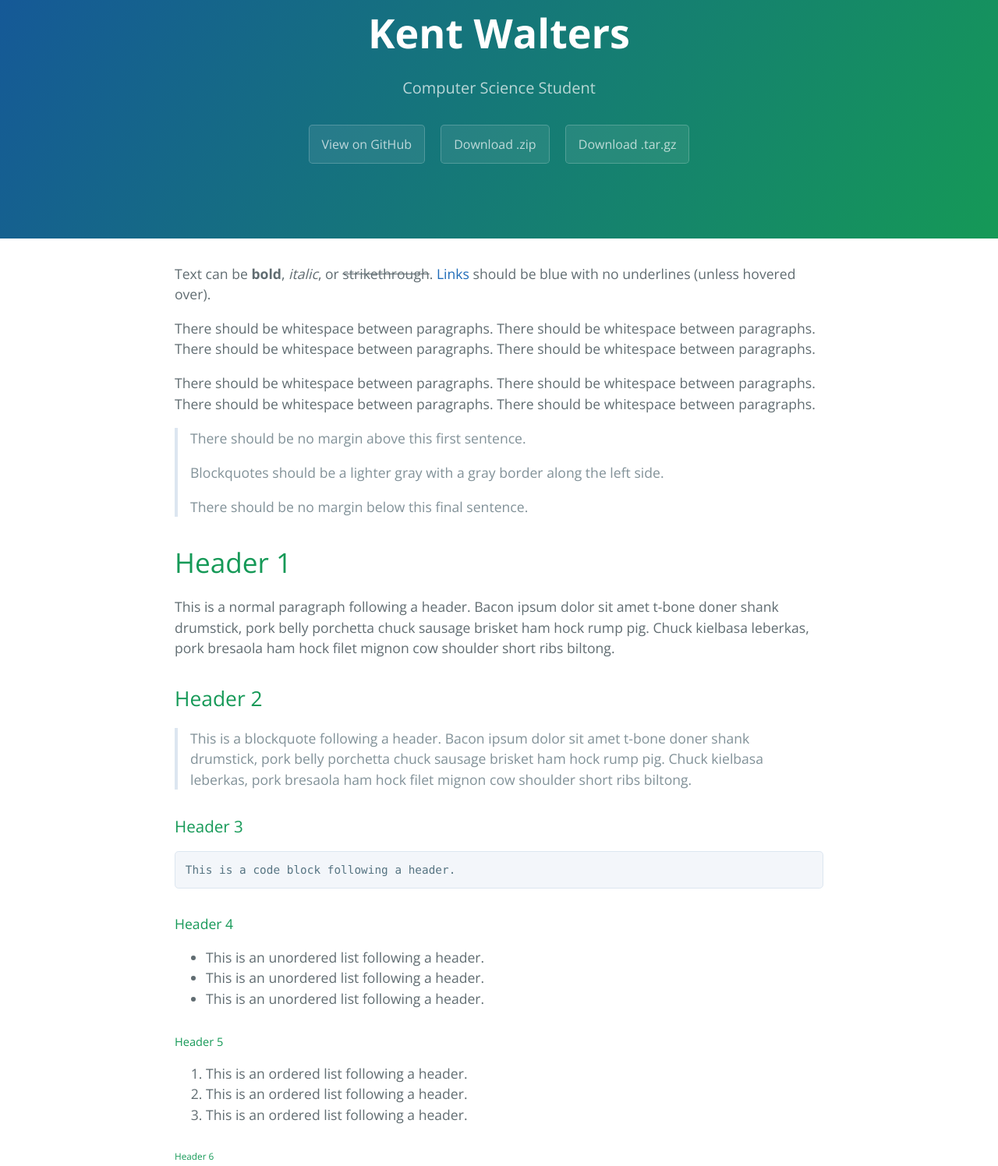
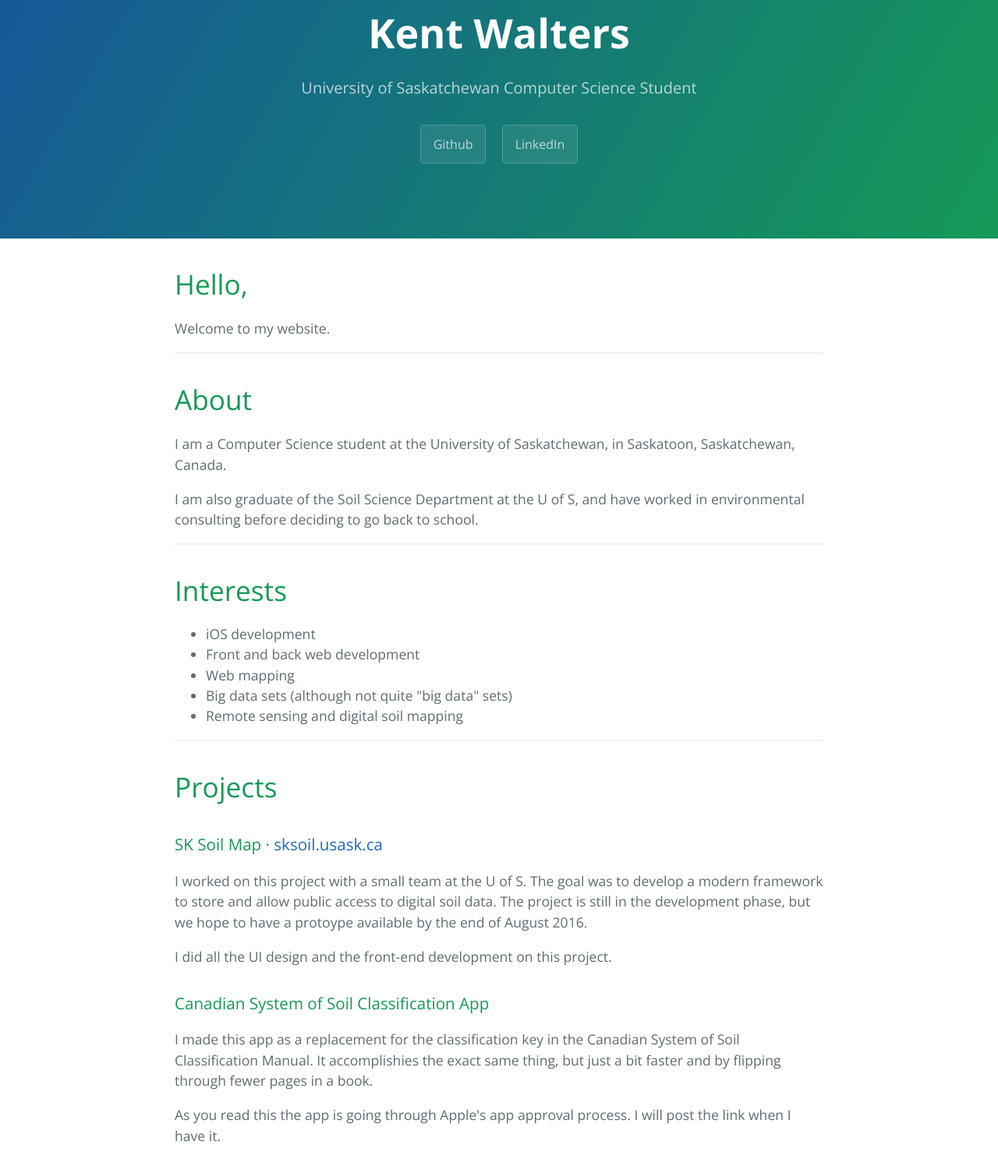
Before and after one commit to kentwalters/kentwalters.github.io, a website: page index.html in a window 1280 px wide. Shown: the part 77-1573 px from the top of the page at 78% size. Drawn offline with nearby package versions, Linux system fonts and the light colour scheme.

Commit message:
Got the general sections fleshed out, certainly could use a bit more content

```diff
--- a/index.html
+++ b/index.html
@@ -12,14 +12,44 @@
   <body>
     <section class="page-header">
       <h1 class="project-name">Kent Walters</h1>
-      <h2 class="project-tagline">Computer Science Student</h2>
-      <a href="#" class="btn">View on GitHub</a>
-      <a href="#" class="btn">Download .zip</a>
-      <a href="#" class="btn">Download .tar.gz</a>
+      <h2 class="project-tagline">University of Saskatchewan Computer Science Student</h2>
+      <a href="https://github.com/kentwalters" class="btn">Github</a>
+      <a href="https://ca.linkedin.com/in/kent-walters-271878115" class="btn">LinkedIn</a>
+
     </section>
 
     <section class="main-content">
-      <p>Text can be <strong>bold</strong>, <em>italic</em>, or <del>strikethrough</del>. <a href="https://github.com">Links</a> should be blue with no underlines (unless hovered over).</p>
+
+    <h1>Hello,</h1>
+    <p>Welcome to my website.</p>
+    <hr>
+    <h1>About</h1>
+    <p>I am a Computer Science student at the University of Saskatchewan, in Saskatoon, Saskatchewan, Canada.</p>
+
+    <p>I am also graduate of the Soil Science Department at the U of S, and have worked in environmental consulting before deciding to go back to school.</p>
+    <hr>
+    <h1>Interests</h1>
+    <ul>
+      <li>iOS development</li>
+      <li>Front and back web development</li>
+      <li>Web mapping</li>
+      <li>Big data sets (although not quite "big data" sets)</li>
+      <li>Remote sensing and digital soil mapping</li>
+    </ul>
+    <hr>
+    <h1>Projects</h1>
+
+    <h3>SK Soil Map &middot; <a href="http://sksoil.usask.ca/">sksoil.usask.ca</a></h3>
+    <p>I worked on this project with a small team at the U of S. The goal was to develop a modern framework to store and allow public access to digital soil data. The project is still in the development phase, but we hope to have a protoype available by the end of August 2016.</p>
+
+    <p>I did all the UI design and the front-end development on this project.</p>
+
+    <h3>Canadian System of Soil Classification App</h3>
+    <p>I made this app as a replacement for the classification key in the Canadian System of Soil Classification Manual. It accomplishies the exact same thing, but just a bit faster and by flipping through fewer pages in a book. </p>
+
+    <p>As you read this the app is going through Apple's app approval process. I will post the link when I have it. </p>
+
+<!--       <p>Text can be <strong>bold</strong>, <em>italic</em>, or <del>strikethrough</del>. <a href="https://github.com">Links</a> should be blue with no underlines (unless hovered over).</p>
 
       <p>There should be whitespace between paragraphs. There should be whitespace between paragraphs. There should be whitespace between paragraphs. There should be whitespace between paragraphs.</p>
 
@@ -296,11 +326,11 @@
 
       <p><a href="https://camo.githubusercontent.com/afe46418285497605cf4f6376b75f8c818658fb1/687474703a2f2f706c6163656b697474656e2e636f6d2f672f313230302f3830302f" target="_blank"><img src="https://camo.githubusercontent.com/afe46418285497605cf4f6376b75f8c818658fb1/687474703a2f2f706c6163656b697474656e2e636f6d2f672f313230302f3830302f" alt="" data-canonical-src="https://placekitten.com/g/1200/800/" style="max-width:100%;"></a></p>
 
-      <pre><code>This is the final element on the page and there should be no margin below this.</code></pre>
+      <pre><code>This is the final element on the page and there should be no margin below this.</code></pre> -->
 
       <footer class="site-footer">
-        <span class="site-footer-owner"><a href="https://github.com/jasonlong/cayman-theme">Cayman</a> is maintained by <a href="https://github.com/jasonlong">jasonlong</a>.</span>
-        <span class="site-footer-credits">This page was generated by <a href="https://pages.github.com">GitHub Pages</a> using the <a href="https://github.com/jasonlong/cayman-theme">Cayman theme</a> by <a href="https://twitter.com/jasonlong">Jason Long</a>.</span>
+<!--         <span class="site-footer-owner"><a href="https://github.com/jasonlong/cayman-theme">Cayman</a> is maintained by <a href="https://github.com/jasonlong">jasonlong</a>.</span>
+ -->        <span class="site-footer-credits">This page uses the <a href="https://github.com/jasonlong/cayman-theme">Cayman theme</a> by <a href="https://twitter.com/jasonlong">Jason Long</a>.</span>
       </footer>
 
     </section>
```
